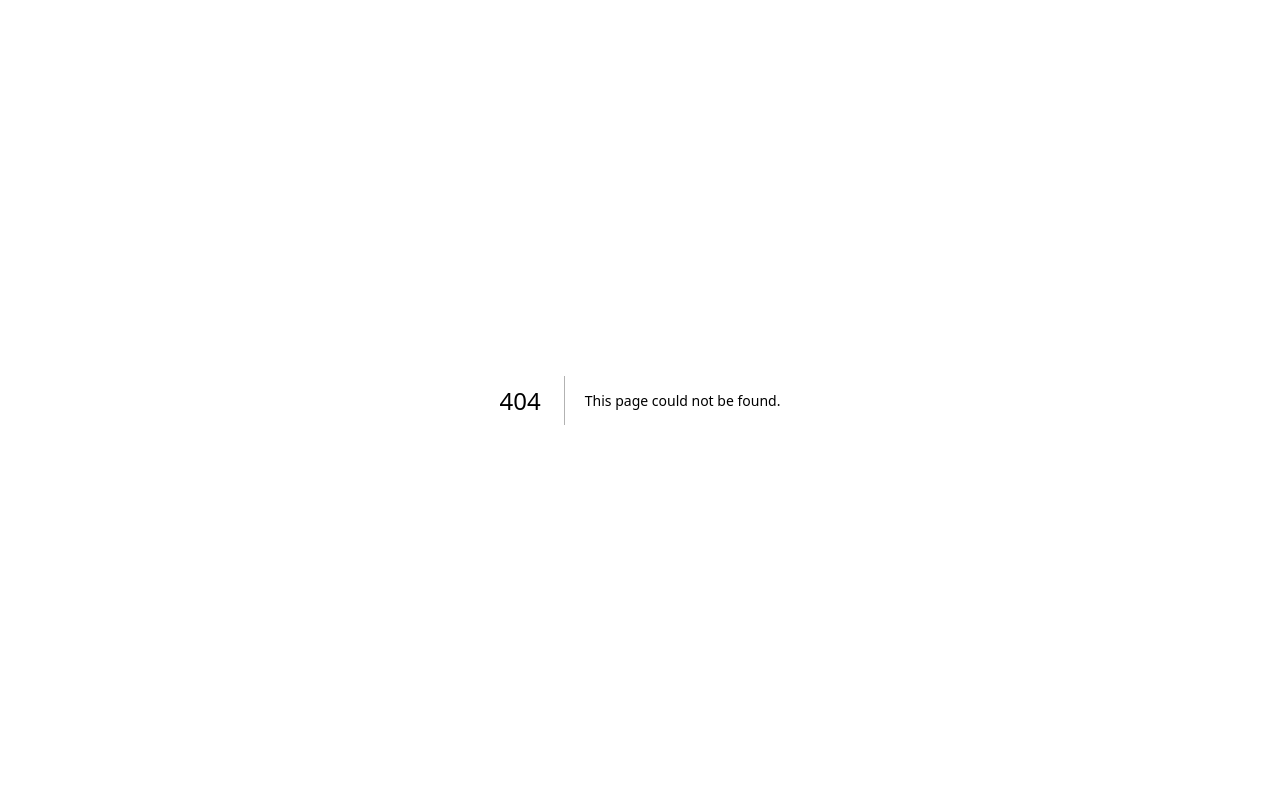
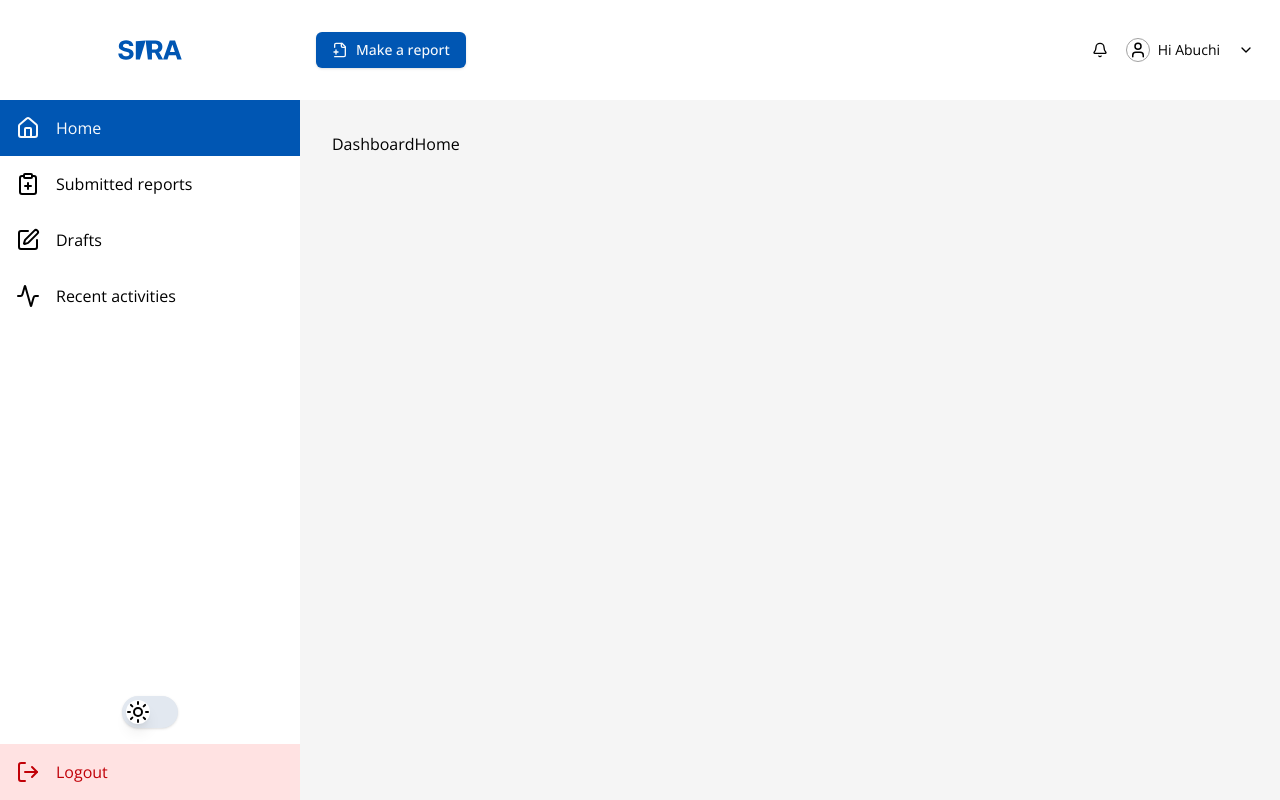
Before and after one commit to abuchirobert/sira, a Next.js app: page /dashboard in a window 1280 px wide. Before the commit this address had no page. Built offline with nearby package versions, Linux system fonts and the light colour scheme.

Commit message:
feat: design dashboard layout

```diff
--- a/package.json
+++ b/package.json
@@ -14,6 +14,7 @@
     "@radix-ui/react-label": "^2.1.1",
     "@radix-ui/react-select": "^2.1.5",
     "@radix-ui/react-slot": "^1.1.1",
+    "@radix-ui/react-switch": "^1.1.2",
     "@tailwindcss/postcss": "^4.0.1",
     "class-variance-authority": "^0.7.1",
     "clsx": "^2.1.1",
--- a/src/app/auth/signup/page.tsx
+++ b/src/app/auth/signup/page.tsx
@@ -116,7 +116,7 @@ const Signup = () => {
               {step !== 1 && (
                 <Button
                   variant="ghost"
-                  className="self-start mt-2"
+                  className="self-start mt-2 text-primary"
                   onClick={() => setStep(step - 1)}
                 >
                   Go back
--- /dev/null
+++ b/src/app/dashboard/layout.tsx
@@ -0,0 +1,19 @@
+import React from "react";
+import DashboardSidebar from "@/components/dashboard/sidebar";
+import DashboardHeader from "@/components/dashboard/header";
+
+const DashboardLayout: React.FC<{ children: React.ReactNode }> = ({
+  children,
+}) => {
+  return (
+    <div className="flex">
+      <DashboardSidebar />
+      <div className="grow flex flex-col overflow-y-auto min-h-screen">
+        <DashboardHeader />
+        <main className="bg-neutral-100 grow p-4 lg:p-8">{children}</main>
+      </div>
+    </div>
+  );
+};
+
+export default DashboardLayout;
--- /dev/null
+++ b/src/app/dashboard/page.tsx
@@ -0,0 +1,7 @@
+import React from "react";
+
+const DashboardHome = () => {
+  return <div>DashboardHome</div>;
+};
+
+export default DashboardHome;
--- /dev/null
+++ b/src/components/dashboard/header.tsx
@@ -0,0 +1,29 @@
+import React from "react";
+import { Button } from "../ui/button";
+import { Bell, ChevronDown, FilePlus2, User } from "lucide-react";
+
+const DashboardHeader = () => {
+  return (
+    <div className="flex justify-between max-sm:flex-col gap-4 py-8 max-sm:py-4 px-4 bg-white">
+      <Button>
+        <FilePlus2 />
+        Make a report
+      </Button>
+
+      <div className="self-end profile flex items-center gap-2">
+        <Button variant="ghost" size="icon" className="rounded-full">
+          <Bell />
+        </Button>
+        <div className="profile-picture rounded-full border border-neutral-400 p-0.5 size-6">
+          <User className="size-full" />
+        </div>
+        <span className="text-sm text-center">Hi Abuchi</span>
+        <Button variant="ghost" size="icon">
+          <ChevronDown />
+        </Button>
+      </div>
+    </div>
+  );
+};
+
+export default DashboardHeader;
--- /dev/null
+++ b/src/components/dashboard/sidebar.tsx
@@ -0,0 +1,165 @@
+"use client";
+import React, { useState } from "react";
+import {
+  Activity,
+  ClipboardPlus,
+  Home,
+  LogOut,
+  Menu,
+  Moon,
+  SquarePen,
+  Sun,
+} from "lucide-react";
+import Link from "next/link";
+import { usePathname } from "next/navigation";
+import { cn } from "@/lib/utils";
+import { Switch, SwitchThumb } from "@radix-ui/react-switch";
+import { Button } from "../ui/button";
+
+const navLinks = [
+  { name: "Home", href: "/dashboard", icon: <Home /> },
+  {
+    name: "Submitted reports",
+    href: "/dashboard/reports",
+    icon: <ClipboardPlus />,
+  },
+  { name: "Drafts", href: "/dashboard/drafts", icon: <SquarePen /> },
+  {
+    name: "Recent activities",
+    href: "/dashboard/activities",
+    icon: <Activity />,
+  },
+];
+
+const DashboardSidebar = () => (
+  <>
+    <DesktopSidebar />
+    <MobileSidebar />
+  </>
+);
+
+const DesktopSidebar = () => {
+  const pathname = usePathname();
+
+  return (
+    <nav className="max-md:hidden w-[300px] h-screen shrink-0 overflow-y-auto flex flex-col bg-white">
+      <Link href="/">
+        <img
+          src="/images/logo.svg"
+          alt="Sira Logo"
+          className="logo w-16 py-10 mx-auto"
+        />
+      </Link>
+
+      <ul>
+        {navLinks.map(({ name, href, icon }) => (
+          <li key={name + href}>
+            <Link
+              href={href}
+              className={cn(
+                "flex items-center gap-4 p-4 transition duration-300",
+                pathname === href
+                  ? "bg-primary text-primary-foreground"
+                  : "hover:bg-primary/10"
+              )}
+            >
+              {icon}
+              <span>{name}</span>
+            </Link>
+          </li>
+        ))}
+      </ul>
+
+      <div className="sidebar-footer flex flex-col gap-4 mt-auto">
+        <DarkModeToggle />
+
+        <button className="flex items-center gap-4 cursor-pointer p-4 transition duration-300 text-red-700 bg-red-100 hover:bg-red-200">
+          <LogOut />
+          <span>Logout</span>
+        </button>
+      </div>
+    </nav>
+  );
+};
+
+const MobileSidebar = () => {
+  const [collapsed, setCollapsed] = useState(true);
+  const pathname = usePathname();
+
+  return (
+    <div
+      className={cn(
+        "md:hidden overflow-y-auto h-screen shrink-0",
+        !collapsed && "fixed inset-0 bg-black/50"
+      )}
+      onClick={(e) => {
+        if (
+          e.target instanceof HTMLElement &&
+          !e.target.closest(".sidebar-mobile")
+        ) {
+          setCollapsed(true);
+        }
+      }}
+    >
+      <nav
+        className={cn(
+          "sidebar-mobile h-full flex flex-col bg-white transition-width duration-300",
+          collapsed ? "w-16" : "w-[300px]"
+        )}
+      >
+        <Button
+          variant="outline"
+          size="icon"
+          className={cn("mt-4", collapsed ? "mx-auto" : "ml-auto mr-4")}
+          onClick={() => setCollapsed(!collapsed)}
+        >
+          <Menu />
+        </Button>
+        <Link href="/">
+          <img
+            src="/images/logo.svg"
+            alt="Sira Logo"
+            className={cn("logo py-5 mx-auto", collapsed ? "w-12" : "w-16")}
+          />
+        </Link>
+        <ul>
+          {navLinks.map(({ name, href, icon }) => (
+            <li key={name + href}>
+              <Link
+                href={href}
+                className={cn(
+                  "flex items-center gap-4 p-4 transition duration-300",
+                  pathname === href
+                    ? "bg-primary text-primary-foreground"
+                    : "hover:bg-primary/10",
+                  collapsed && "justify-center"
+                )}
+              >
+                {icon}
+                {!collapsed && <span>{name}</span>}
+              </Link>
+            </li>
+          ))}
+        </ul>
+        <div className="sidebar-footer flex flex-col gap-4 mt-auto">
+          <DarkModeToggle />
+          <button className="flex max-md:justify-center items-center gap-4 cursor-pointer p-4 transition duration-300 text-red-700 bg-red-100 hover:bg-red-200">
+            <LogOut />
+            {!collapsed && <span>Logout</span>}
+          </button>
+        </div>
+      </nav>
+    </div>
+  );
+};
+
+const DarkModeToggle = () => (
+  <Switch className="peer inline-flex w-14 h-8 shrink-0 cursor-pointer items-center rounded-full border-2 border-transparent shadow-sm transition-colors focus-visible:outline-none focus-visible:ring-2 focus-visible:ring-ring focus-visible:ring-offset-2 focus-visible:ring-offset-background disabled:cursor-not-allowed disabled:opacity-50 data-[state=checked]:bg-primary data-[state=unchecked]:bg-input px-0.5 self-center">
+    <SwitchThumb className="group pointer-events-none block size-6 rounded-full bg-background shadow-lg ring-0 transition-transform data-[state=checked]:translate-x-6 data-[state=unchecked]:translate-x-0">
+      <Sun className="sun size-full group-data-[state=checked]:hidden" />
+      <Moon className="moon size-full group-data-[state=unchecked]:hidden" />
+    </SwitchThumb>
+  </Switch>
+);
+
+export default DashboardSidebar;
--- a/src/components/header.tsx
+++ b/src/components/header.tsx
@@ -26,7 +26,7 @@ const Header = () => {
 
 const DesktopNav = () => (
   <nav className="hidden @sm:flex gap-4">
-    <Button variant="ghost" asChild>
+    <Button variant="ghost" className="text-primary" asChild>
       <Link href="/auth/login">Login</Link>
     </Button>
     <Button asChild>
@@ -83,7 +83,7 @@ const MobileNav = () => {
               </Link>
             </li>
             <li>
-              <Button variant="ghost" className="w-full" asChild>
+              <Button variant="ghost" className="w-full text-primary" asChild>
                 <Link href="/auth/login">Login</Link>
               </Button>
             </li>
--- a/src/components/ui/button.tsx
+++ b/src/components/ui/button.tsx
@@ -17,7 +17,7 @@ const buttonVariants = cva(
           "border border-input bg-background shadow-sm hover:bg-accent hover:text-accent-foreground",
         secondary:
           "bg-secondary text-secondary-foreground shadow-sm hover:bg-secondary/80",
-        ghost: "hover:bg-accent hover:text-accent-foreground text-primary",
+        ghost: "hover:bg-accent hover:text-accent-foreground",
         link: "text-primary underline-offset-4 hover:underline",
       },
       size: {
--- /dev/null
+++ b/src/components/ui/switch.tsx
@@ -0,0 +1,27 @@
+import * as React from "react";
+import * as SwitchPrimitives from "@radix-ui/react-switch";
+
+import { cn } from "@/lib/utils";
+
+const Switch = React.forwardRef<
+  React.ElementRef<typeof SwitchPrimitives.Root>,
+  React.ComponentPropsWithoutRef<typeof SwitchPrimitives.Root>
+>(({ className, ...props }, ref) => (
+  <SwitchPrimitives.Root
+    className={cn(
+      "peer inline-flex h-5 w-9 shrink-0 cursor-pointer items-center rounded-full border-2 border-transparent shadow-sm transition-colors focus-visible:outline-none focus-visible:ring-2 focus-visible:ring-ring focus-visible:ring-offset-2 focus-visible:ring-offset-background disabled:cursor-not-allowed disabled:opacity-50 data-[state=checked]:bg-primary data-[state=unchecked]:bg-input",
+      className
+    )}
+    {...props}
+    ref={ref}
+  >
+    <SwitchPrimitives.Thumb
+      className={cn(
+        "pointer-events-none block h-4 w-4 rounded-full bg-background shadow-lg ring-0 transition-transform data-[state=checked]:translate-x-4 data-[state=unchecked]:translate-x-0"
+      )}
+    ></SwitchPrimitives.Thumb>
+  </SwitchPrimitives.Root>
+));
+Switch.displayName = SwitchPrimitives.Root.displayName;
+
+export { Switch };
```
Also changed, not shown: 1 other file (tests, documents, lock files or other folders).
